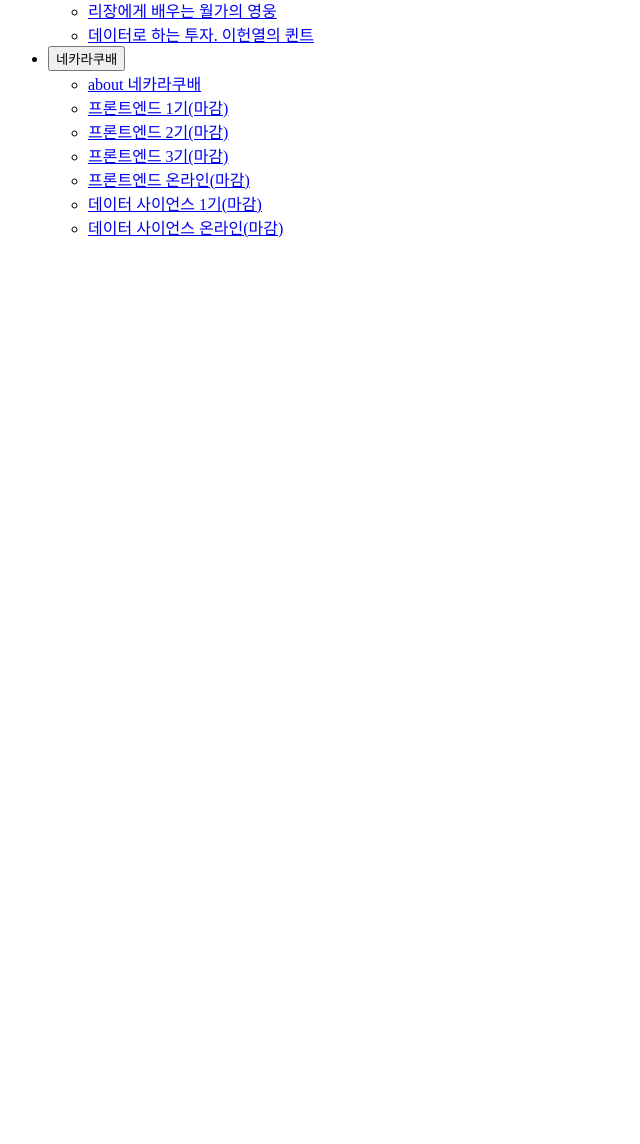
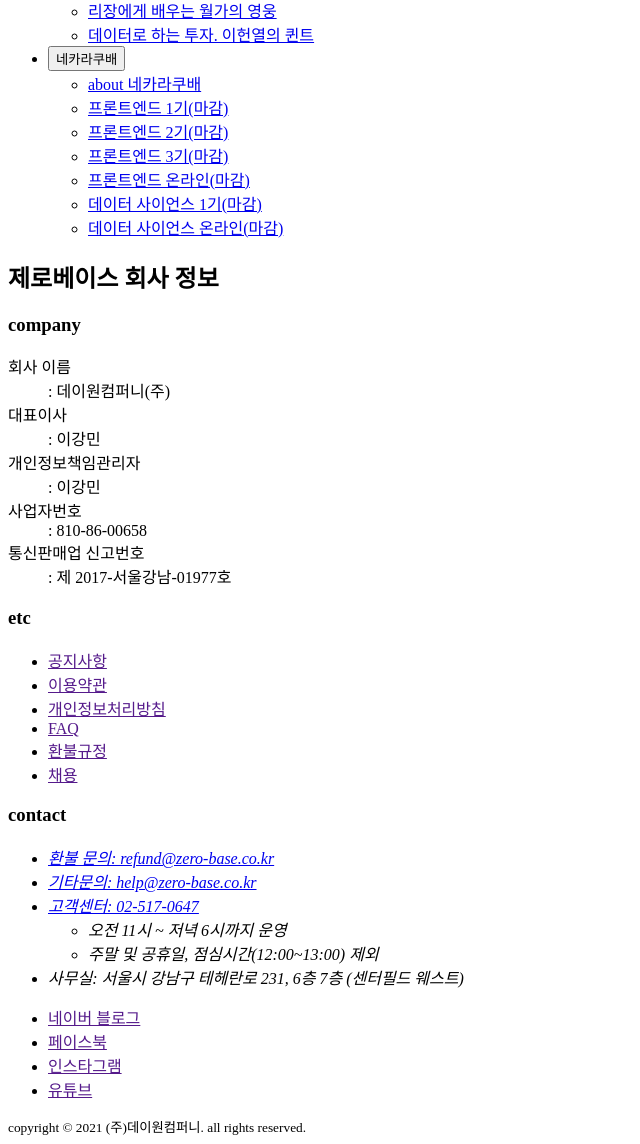
Before and after one commit to htmlProjcet/Zerobase-clone, a plain HTML site: page src/index.html in a window 1280 px wide. Shown: the part 493-1637 px from the top of the page, without its empty margins (0-640 px from the left). Before the commit the page ends 800 px from the top, so only its background shows below. Drawn offline with Linux system fonts and the light colour scheme.

Commit message:
🎨 docs: Mark-up footer

```diff
--- a/src/index.html
+++ b/src/index.html
@@ -9,10 +9,10 @@
   <body>
     <header>
       <h1>
-        <a href=""><img src="" alt="" /></a>
-        zerobase
+        <a href=""><img src="" alt="zerobase" /></a>
       </h1>
       <div>
+        <!-- 데스크탑일 때 아이콘 추가 -->
         <a href="">로그인</a>
         <a href="">회원가입</a>
       </div>
@@ -102,6 +102,73 @@
       </nav>
     </header>
     <main></main>
-    <footer></footer>
+    <footer>
+      <h2>제로베이스 회사 정보</h2>
+      <section>
+        <h3>company</h3>
+        <dl>
+          <dt>회사 이름</dt>
+          <dd><span aria-hidden="true">: </span>데이원컴퍼니(주)</dd>
+          <dt>대표이사</dt>
+          <dd><span aria-hidden="true">: </span>이강민</dd>
+          <dt>개인정보책임관리자</dt>
+          <dd><span aria-hidden="true">: </span>이강민</dd>
+          <dt>사업자번호</dt>
+          <dd><span aria-hidden="true">: </span>810-86-00658</dd>
+          <dt>통신판매업 신고번호</dt>
+          <dd><span aria-hidden="true">: </span>제 2017-서울강남-01977호</dd>
+        </dl>
+      </section>
+      <section>
+        <h3>etc</h3>
+        <ul>
+          <li><a href="">공지사항</a></li>
+          <li><a href="">이용약관</a></li>
+          <li><a href="">개인정보처리방침</a></li>
+          <li><a href="">FAQ</a></li>
+          <li><a href="">환불규정</a></li>
+          <li><a href="">채용</a></li>
+        </ul>
+      </section>
+      <section>
+        <h3>contact</h3>
+        <address>
+          <!-- list-style-type: '-'로 - 표시-->
+          <ul>
+            <li>
+              <a href="mailto:refund@zero-base.co.kr"
+                >환불 문의: refund@zero-base.co.kr</a
+              >
+            </li>
+            <li>
+              <a href="mailto:help@zero-base.co.kr"
+                >기타문의: help@zero-base.co.kr</a
+              >
+            </li>
+            <li>
+              <a href="tel:025170647">고객센터: 02-517-0647</a>
+              <ul>
+                <li>오전 11시 ~ 저녁 6시까지 운영</li>
+                <li>주말 및 공휴일, 점심시간(12:00~13:00) 제외</li>
+              </ul>
+            </li>
+            <li>
+              사무실: 서울시 강남구 테헤란로 231, 6층 7층 (센터필드 웨스트)
+            </li>
+          </ul>
+        </address>
+      </section>
+      <div>
+        <ul>
+          <li><a href="">네이버 블로그</a></li>
+          <li><a href="">페이스북</a></li>
+          <li><a href="">인스타그램</a></li>
+          <li><a href="">유튜브</a></li>
+        </ul>
+        <small
+          >copyright &copy; 2021 (주)데이원컴퍼니. all rights reserved.</small
+        >
+      </div>
+    </footer>
   </body>
 </html>
```
